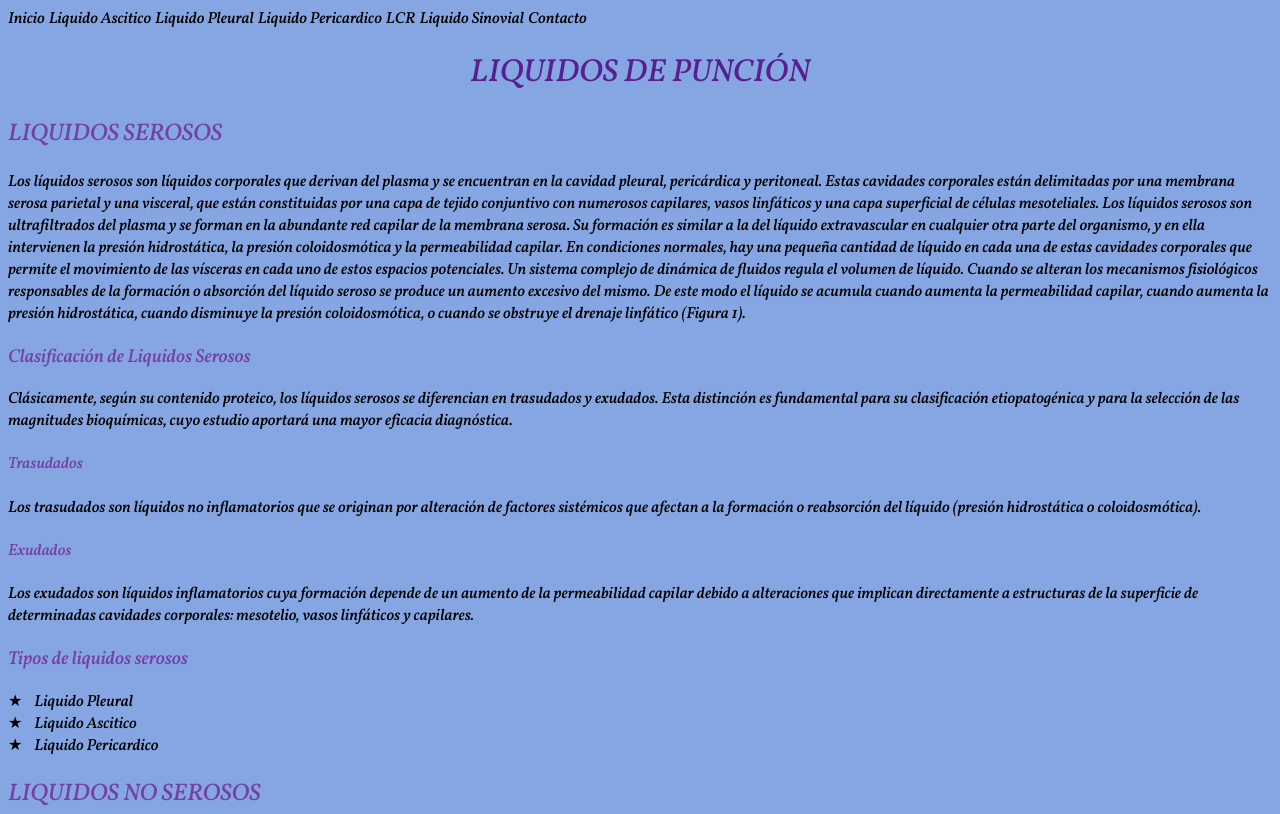
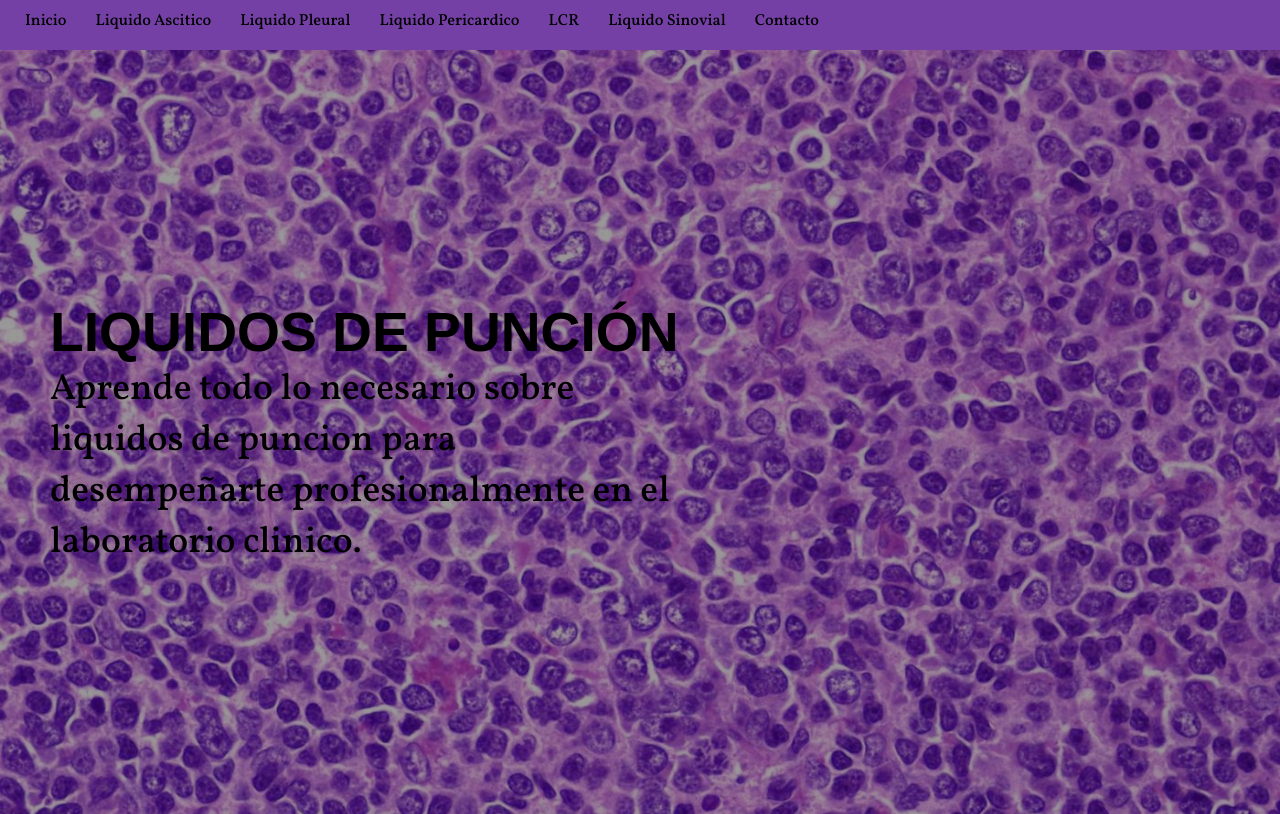
Before and after one commit to Mayquinteros/ENTREGA-TAREA-2-HTML, a plain HTML site: page src/pages/index.html in a window 1280 px wide. Shown: the top 814 px of the page. Drawn offline with Linux system fonts and the light colour scheme; a web font is replaced by a local one.

Commit message:
entregatarea

```diff
--- a/src/pages/index.html
+++ b/src/pages/index.html
@@ -13,6 +13,10 @@
     <link rel="preconnect" href="https://fonts.googleapis.com">
     <link rel="preconnect" href="https://fonts.gstatic.com" crossorigin>
     <link href="https://fonts.googleapis.com/css2?family=Vollkorn:ital,wght@0,400..900;1,400..900&display=swap" rel="stylesheet">
+    <!--OTRA FUENTE DE GOOGLE FONTS-->
+    <link rel="preconnect" href="https://fonts.googleapis.com">
+    <link rel="preconnect" href="https://fonts.gstatic.com" crossorigin>
+    <link href="https://fonts.googleapis.com/css2?family=Limelight&family=Notable&family=Titan+One&family=Vollkorn:ital,wght@0,400..900;1,400..900&display=swap" rel="stylesheet">
 </head>
 <body>
     <header>
@@ -27,7 +31,14 @@
         </nav>
     </header>
     <main>
-    <h1>LIQUIDOS DE PUNCIÓN</h1>
+        <section class="home">
+            <div class="filtro">
+                <div class="contenido">
+                    <h1>LIQUIDOS DE PUNCIÓN</h1>
+                    <p>Aprende todo lo necesario sobre liquidos de puncion para desempeñarte profesionalmente en el laboratorio clinico.</p>
+                </div>
+            </div>
+        </section>
     <section>
         <h2>LIQUIDOS SEROSOS</h2>
         <p>Los líquidos serosos son líquidos corporales que derivan del plasma y se encuentran en
@@ -48,7 +59,6 @@
             Clásicamente, según su contenido proteico, los líquidos serosos se diferencian en trasudados y exudados. Esta distinción es fundamental para su clasificación etiopatogénica
             y para la selección de las magnitudes bioquímicas, cuyo estudio aportará una mayor
             eficacia diagnóstica.
-
         </p>
         <h4>Trasudados</h4>
         <p>Los trasudados son líquidos no inflamatorios que se originan por alteración de factores
--- a/src/styles/contacto.css
+++ b/src/styles/contacto.css
@@ -6,3 +6,11 @@ input[type="submit"], button {
 input[type="submit"]:hover, button:hover{
     font-size: x-large;
 }
+main {
+    top: 50px;
+    position: relative;
+    display: block;
+}
+footer {
+    display: block;
+}
--- a/src/styles/registrarse.css
+++ b/src/styles/registrarse.css
@@ -2,7 +2,20 @@ input[type="submit"] {
     background-color: rgb(153, 99, 204);
     font-size: large;
     border: none;
+    position: absolute;
 }
 input[type="submit"]:hover {
     font-size: x-large;
 }
+main {
+    top: 50px;
+    position: relative;
+    display: block;
+    padding-bottom: 60px;
+}
+footer {
+    position: relative;
+    display: block;
+    padding-bottom: 10px;
+    padding-top: 30px;
+}
--- a/src/styles/style.css
+++ b/src/styles/style.css
@@ -9,23 +9,21 @@ body {
     background-color: rgb(133, 166, 226);
 }
 /*FUENTE DE GOOGLE FONTS*/
-/* Aqui hay una redundancia. El mismo grupode elementos tienen dos font-style distintos. */
-h1, h2, h3, h4, p, a{
+h2, h3, h4, p, a{
     font-family: "Vollkorn", serif;
     font-optical-sizing: auto;
     font-weight: 500;
     font-style: normal;
-  }
-h1, h2, h3, h4, p, a {
-    font-style: italic;
 }
+
 a {
     text-decoration: none;
-    color: black;
+    color: rgb(41, 14, 190);
 }
 a:hover {
     color: rgb(130, 34, 34);
     font-size: 1.1em;
+    transition: 0.3s;
 }
 ul {
     list-style: none;
@@ -35,8 +33,76 @@ ul li::before {
     content: "★";
     margin-right: 8px;
 }
-/*SELECTOR DE CLASE*/
+
 .archivos {
     text-decoration: underline;
     text-decoration-color: rgb(116, 64, 165);
 }
+/***segunda tarea css***/
+* {
+    margin: 0;
+}
+.home {
+    height: 100vh;
+    width: 100%;
+    background-image: url(../assets/images/aspiradomedulaosea.jpg);
+    background-size: cover;
+    display: flex;
+    justify-content: center;
+    align-items: center;
+}
+.filtro {
+    height: 100vh;
+    width: 100%;
+    background-color: rgb(0, 0, 0,0.4);
+    display: flex;
+    justify-content: center;
+    align-items: center;
+    z-index: 1;
+}
+.contenido {
+    height: 50%;
+    width: 50%;
+    font-size: 2.3rem;
+    color: rgb(0, 0, 0);
+    position: absolute;
+    left: 50px;
+    top: 250px;
+    z-index: 2;
+}
+.contenido h1 {
+    color:rgb(0, 0, 0);
+    text-align: left;
+    font-family: "Notable", sans-serif;
+}
+nav {
+    height: 50px;
+    width: 100%;
+    background-color: rgb(116, 64, 165);
+    position: fixed;
+    z-index: 3;
+}
+nav a {
+    text-decoration: none;
+    transition: transform 0.2 ease, color 0.2 ease;
+    color: rgb(0, 0, 0);
+    display: inline-block;
+    position: relative;
+    margin-top: 10px;
+    margin-left: 25px;
+}
+nav a:hover {
+    color: rgb(130, 34, 34);
+    transform: scale(1.1);
+}
+main {
+    top: 50px;
+    position: relative;
+    display: block;
+    padding-bottom: 60px;
+}
+footer {
+    position: relative;
+    display: block;
+    padding-bottom: 10px;
+}
```
Also changed, not shown: src/pages/lcr.html (+15 -4 lines), src/assets/images/aspiradomedulaosea.jpg (added).
